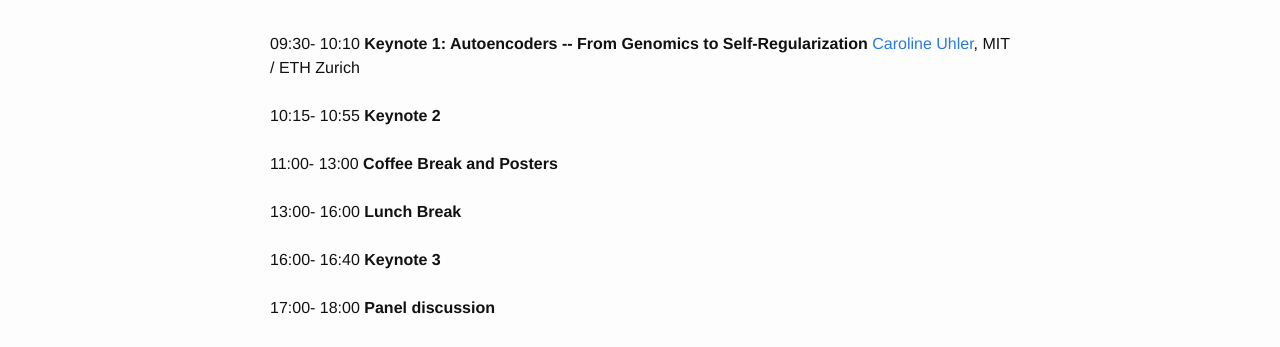
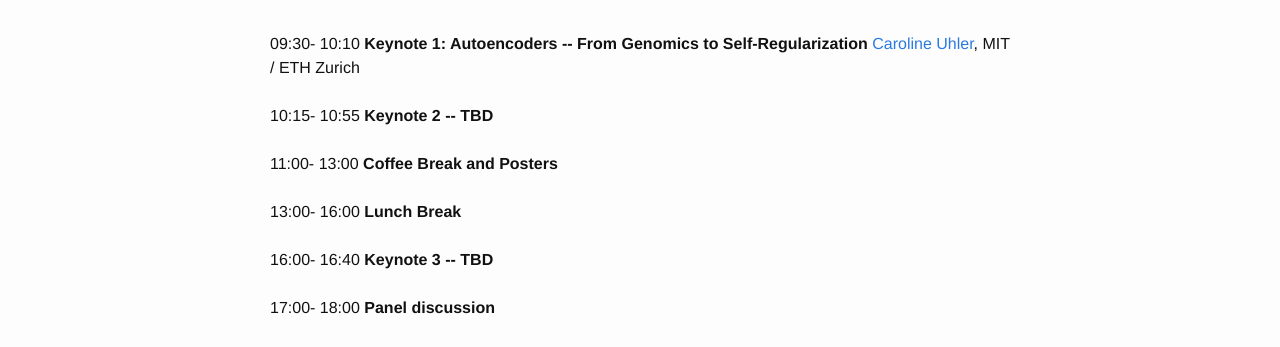
Before and after one commit to dalimeeting/dalimeeting.github.io, a Jekyll site: the page built from _posts/2019-09-04-day-2.md, in a window 1280 px wide. Shown: the part 631-978 px from the top of the page. Built offline with Jekyll 4.4.1, drawn with Linux system fonts in a browser that asks for light colours.

Commit message:
updated keynote day

```diff
--- a/_posts/2019-09-04-day-2.md
+++ b/_posts/2019-09-04-day-2.md
@@ -30,7 +30,7 @@ to the selection of network architecture."
   start: "09:30"
   end: "10:10"
 #  youtube:
-- title: "Keynote 2"
+- title: "Keynote 2 -- TBD"
 #  author:
 #  - family: Surname
 #    given: Jimmy
@@ -46,7 +46,7 @@ to the selection of network architecture."
 - title: "Lunch Break"
   start: "13:00"
   end: "16:00"
-- title: "Keynote 3"
+- title: "Keynote 3 -- TBD"
 #  author:
 #  - family: Surname
 #    given: Jimmy
```
